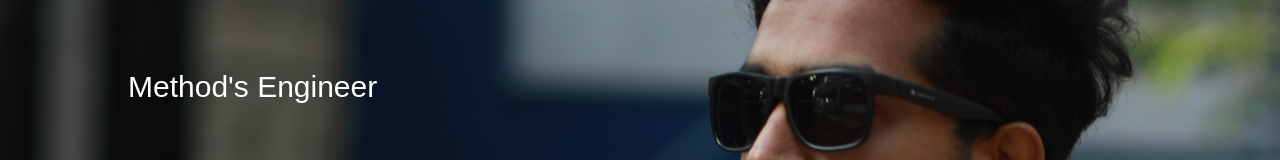
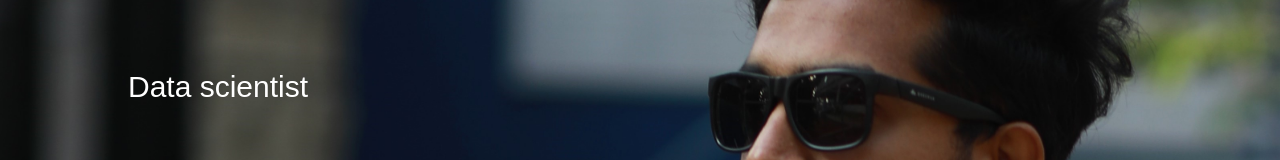
Before and after one commit to NityanandRH/Nitya-bio-2024, a plain HTML site: page index.html in a window 1280 px wide. Shown: the part 191-351 px from the top of the page. Drawn offline with Linux system fonts and the light colour scheme.

Commit message:
Update index.html with position

```diff
--- a/index.html
+++ b/index.html
@@ -21,7 +21,7 @@
                 </ul>
             </nav>
             <div class="header-text">
-                <p>Method's Engineer</p>
+                <p>Data scientist</p>
                 <h1>Hi, I'm <span>Nityananda</span><br> from India</h1>
             </div>
         </div>
```
